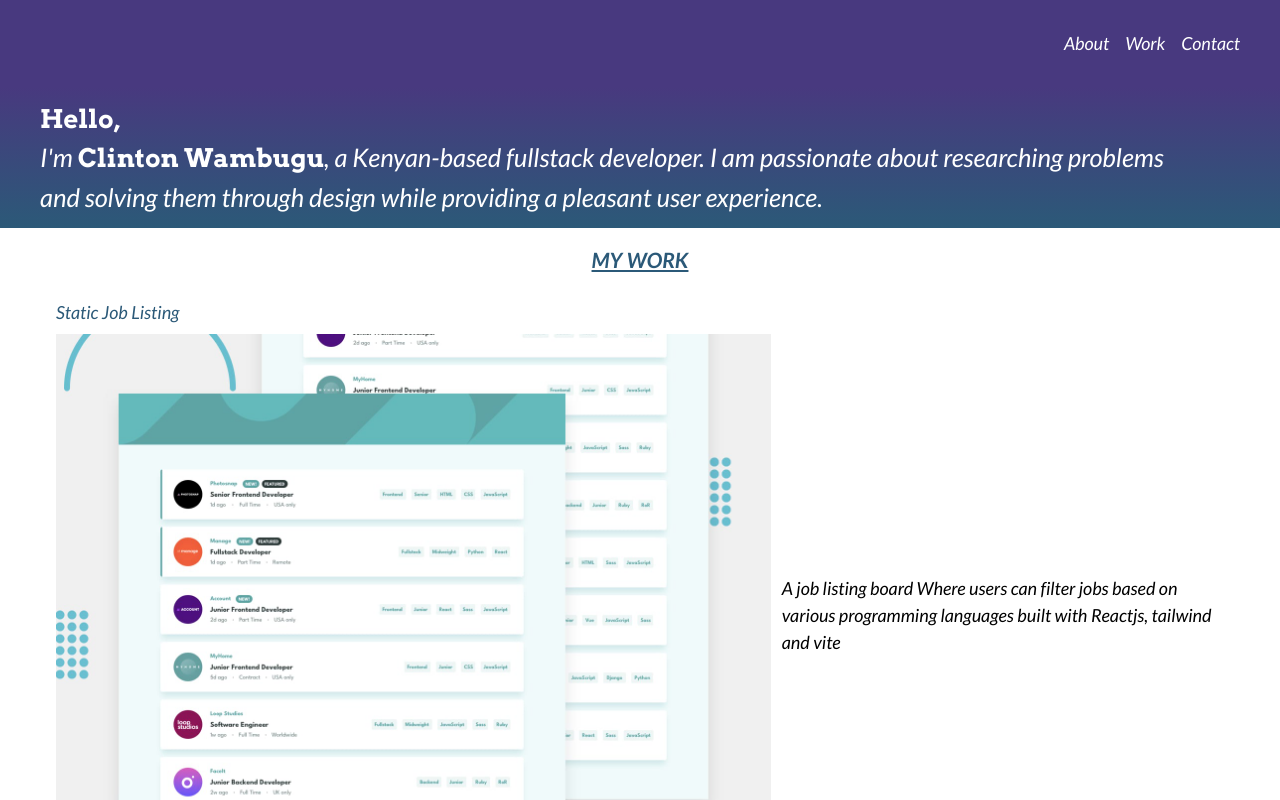
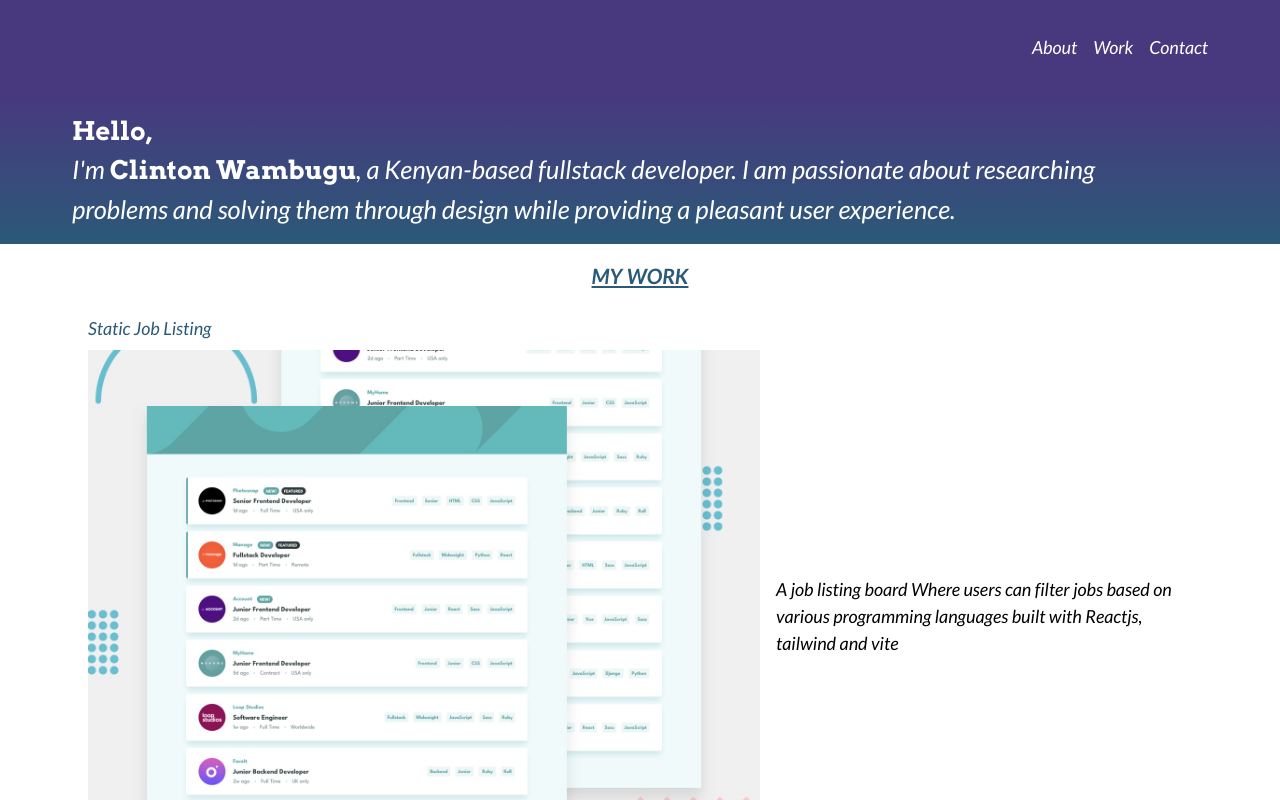
Before and after one commit to Clinton-dev/react-portofolio, a React (Vite) app: page / in a window 1280 px wide. Shown: the top 800 px of the page. Built offline with nearby package versions, Linux system fonts and the light colour scheme.

Commit message:
Add styling to desktop layout

```diff
--- a/src/components/Footer.jsx
+++ b/src/components/Footer.jsx
@@ -41,7 +41,7 @@ function Footer() {
             <p>Contact me at clintonwambugu@gmail.com</p>
             <p>Or find me here: </p><br/>
               <div  style={{display: 'flex'}}>
-                <a className='social-links' href=" www.linkedin.com/in/clintonwambugu">
+                <a style={{color: 'hsl(204 47% 32%)'}} className='social-links' href=" www.linkedin.com/in/clintonwambugu">
                   <img src={linkedin}/>
                 </a>
                 <a className='social-links' href="https://twitter.com/WambuguClinton">
--- a/src/components/Skills.jsx
+++ b/src/components/Skills.jsx
@@ -21,6 +21,7 @@ import python from '../assets/python.png'
 function Skills() {
   return (
     <div id='skills-section'>
+      <div id='frameworks-languages'>
       <h4>Languages and Frameworks</h4>
         <ul className='skills-icons-grid'>
           <li>{html}html</li>
@@ -34,6 +35,9 @@ function Skills() {
           <li> <img src={django}/> django</li>
           <li><img src={python} /> python</li>
         </ul>
+      </div>
+
+      <div id='dev-tools'>
       <h4>Development Tools</h4>
         <ul className='skills-icons-grid'>
           <li>{git} git</li>
@@ -43,6 +47,7 @@ function Skills() {
           <li>{webpack} webpack</li>
           <li>{figma} figma</li>
         </ul>
+      </div>
     </div>
   )
 }
--- a/src/index.css
+++ b/src/index.css
@@ -384,10 +384,11 @@ div#form-section > form > button:hover{
     flex-wrap: wrap;
     gap: 10px;
     margin-bottom: .5rem;
-    align-items: flex-start;
+    align-items: baseline;
   }
 
   div#contact-section {
+    padding: 1rem 1.4rem;
     flex: 1 1;
   }
 
@@ -395,3 +396,41 @@ div#form-section > form > button:hover{
     flex: 1 1;
   }
 }
+
+@media only screen and (min-width: 1200px) {
+  nav {
+    padding: 1rem 4.5rem;
+  }
+
+  div#header {
+    padding: 1rem 4.5rem;
+  }
+
+  div#work {
+    padding: 1rem 4.5rem;
+  }
+
+  div.workItem-content {
+    column-gap: 1rem;
+  }
+
+
+  div#skills-section {
+    padding: 1rem 4.5rem;
+    display: flex;
+    justify-content: space-evenly;
+  }
+
+  .skills-icons-grid {
+    padding: 1rem;
+    gap: 2rem;
+  }
+
+  div#footer {
+    padding: 1rem 4.5rem;
+  }
+
+  div#footer #footer-wrapper {
+    gap: 1rem;
+  }
+}
```
